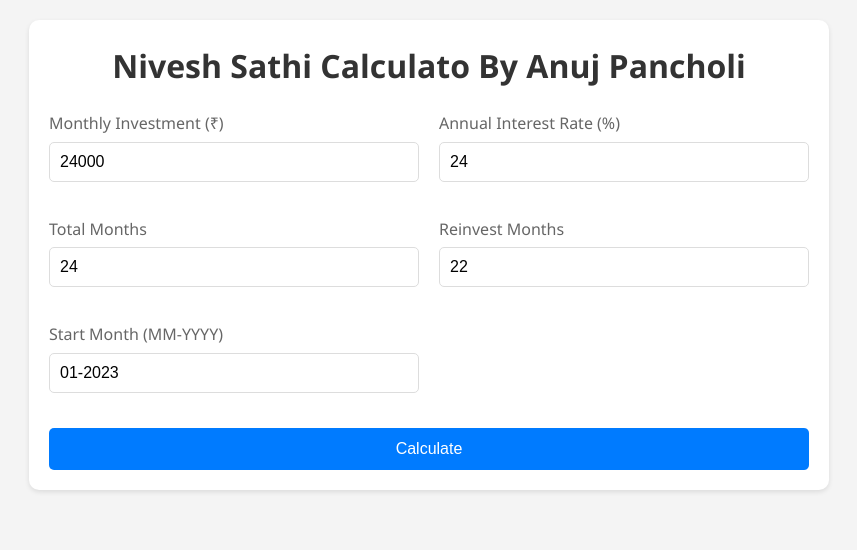
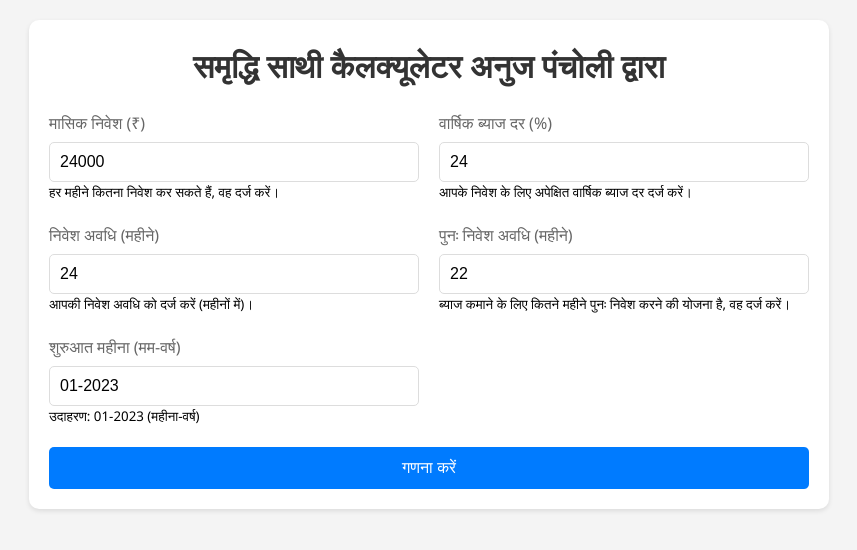
Before and after one commit to AnujPancholiGithub/nivesh-sathi, a React (Vite) app: page / in a window 1280 px wide. Shown: the top 550 px of the page, without its empty margins (211-1068 px from the left). Built offline with nearby package versions, Linux system fonts and the light colour scheme.

Commit message:
jivan_sathi_compund_cal_for_my_mom

```diff
--- a/src/App.css
+++ b/src/App.css
@@ -1,3 +1,4 @@
+/* Reset and base styles */
 * {
   box-sizing: border-box;
   margin: 0;
@@ -11,11 +12,13 @@ body {
   padding: 20px;
 }
 
+/* Container for the app */
 .app {
-  max-width: 600px;
+  max-width: 800px;
   margin: 0 auto;
 }
 
+/* Styling for cards */
 .card {
   background: #fff;
   border-radius: 10px;
@@ -24,6 +27,7 @@ body {
   box-shadow: 0 2px 5px rgba(0, 0, 0, 0.1);
 }
 
+/* Heading styles */
 h1 {
   text-align: center;
   margin-bottom: 20px;
@@ -35,29 +39,31 @@ h2 {
   color: #444;
 }
 
+/* Form styles */
 form {
+  display: grid;
+  gap: 20px;
+}
+
+/* Input group styles */
+.input-group {
   display: flex;
   flex-direction: column;
 }
 
-.input-group {
-  margin-bottom: 15px;
-}
-
 label {
-  display: block;
   margin-bottom: 5px;
   color: #666;
 }
 
 input {
-  width: 100%;
   padding: 10px;
   border: 1px solid #ddd;
   border-radius: 5px;
   font-size: 16px;
 }
 
+/* Button styles */
 button {
   background-color: #007bff;
   color: #fff;
@@ -73,12 +79,16 @@ button:hover {
   background-color: #0056b3;
 }
 
+/* Results section styles */
 .results {
   margin-top: 30px;
 }
 
+/* Summary card styles */
 .summary {
   background-color: #e9ecef;
+  padding: 20px;
+  border-radius: 10px;
   margin-bottom: 30px;
 }
 
@@ -86,7 +96,12 @@ button:hover {
   margin-bottom: 10px;
 }
 
+/* Individual result card styles */
 .result-card {
+  background-color: #fff;
+  padding: 15px;
+  border-radius: 8px;
+  box-shadow: 0 2px 5px rgba(0, 0, 0, 0.1);
   margin-bottom: 15px;
 }
 
@@ -99,15 +114,10 @@ button:hover {
   margin-bottom: 5px;
 }
 
+/* Responsive design for tablets and larger screens */
 @media (min-width: 768px) {
-  .app {
-    max-width: 800px;
-  }
-
   form {
-    display: grid;
-    grid-template-columns: 1fr 1fr;
-    gap: 20px;
+    grid-template-columns: repeat(2, 1fr);
   }
 
   button {
--- a/src/App.jsx
+++ b/src/App.jsx
@@ -18,7 +18,7 @@ function App() {
     const [month, year] = startMonth.split('-');
     const startDate = new Date(year, month - 1);
 
-    for (let month = 1; month <= totalMonths; month++) {
+    for (let month = 0; month <= totalMonths; month++) {
       const currentDate = new Date(startDate.getFullYear(), startDate.getMonth() + month - 1);
       const interest = principal * monthlyRate;
       const principalStart = principal;
@@ -31,7 +31,7 @@ function App() {
 
       newResults.push({
         month,
-        date: currentDate.toLocaleString('default', { month: 'short' }) + '-' + currentDate.getFullYear(),
+        date: currentDate.toLocaleString('default', { month: 'short' }) + ' ' + currentDate.getFullYear(),
         principalStart,
         interest,
         investment: monthlyInvestment,
@@ -51,10 +51,10 @@ function App() {
   return (
     <div className="app">
       <div className="card">
-        <h1>Nivesh Sathi Calculato By Anuj Pancholi</h1>
+        <h1>समृद्धि साथी कैलक्यूलेटर अनुज पंचोली द्वारा</h1>
         <form onSubmit={calculateInvestment}>
           <div className="input-group">
-            <label htmlFor="monthlyInvestment">Monthly Investment (₹)</label>
+            <label htmlFor="monthlyInvestment">मासिक निवेश (₹)</label>
             <input
               id="monthlyInvestment"
               type="number"
@@ -62,10 +62,11 @@ function App() {
               onChange={(e) => setMonthlyInvestment(Number(e.target.value))}
               required
             />
+            <small className="info">हर महीने कितना निवेश कर सकते हैं, वह दर्ज करें।</small>
           </div>
 
           <div className="input-group">
-            <label htmlFor="annualRate">Annual Interest Rate (%)</label>
+            <label htmlFor="annualRate">वार्षिक ब्याज दर (%)</label>
             <input
               id="annualRate"
               type="number"
@@ -73,10 +74,11 @@ function App() {
               onChange={(e) => setAnnualRate(Number(e.target.value))}
               required
             />
+            <small className="info">आपके निवेश के लिए अपेक्षित वार्षिक ब्याज दर दर्ज करें।</small>
           </div>
 
           <div className="input-group">
-            <label htmlFor="totalMonths">Total Months</label>
+            <label htmlFor="totalMonths">निवेश अवधि (महीने)</label>
             <input
               id="totalMonths"
               type="number"
@@ -84,10 +86,11 @@ function App() {
               onChange={(e) => setTotalMonths(Number(e.target.value))}
               required
             />
+            <small className="info">आपकी निवेश अवधि को दर्ज करें (महीनों में)।</small>
           </div>
 
           <div className="input-group">
-            <label htmlFor="reinvestMonths">Reinvest Months</label>
+            <label htmlFor="reinvestMonths">पुनः निवेश अवधि (महीने)</label>
             <input
               id="reinvestMonths"
               type="number"
@@ -95,10 +98,11 @@ function App() {
               onChange={(e) => setReinvestMonths(Number(e.target.value))}
               required
             />
+            <small className="info">ब्याज कमाने के लिए कितने महीने पुनः निवेश करने की योजना है, वह दर्ज करें।</small>
           </div>
 
           <div className="input-group">
-            <label htmlFor="startMonth">Start Month (MM-YYYY)</label>
+            <label htmlFor="startMonth">शुरुआत महीना (मम-वर्ष)</label>
             <input
               id="startMonth"
               type="text"
@@ -107,29 +111,30 @@ function App() {
               pattern="\d{2}-\d{4}"
               required
             />
+            <small className="info">उदाहरण: 01-2023 (महीना-वर्ष)</small>
           </div>
 
-          <button type="submit">Calculate</button>
+          <button type="submit">गणना करें</button>
         </form>
       </div>
 
       {results.length > 0 && (
         <div className="results">
           <div className="card summary">
-            <h2>Summary</h2>
-            <p><strong>Total Investment:</strong><br />₹{summary.totalAmount.toFixed(2)}</p>
-            <p><strong>Interest (last 2 months):</strong><br />₹{summary.interestLastTwoMonths.toFixed(2)}</p>
-            <p><strong>Grand Total:</strong><br />₹{summary.grandTotal.toFixed(2)}</p>
+            <h2>सारांश</h2>
+            <p><strong>कुल निवेश:</strong><br />₹{summary.totalAmount.toFixed(2)}</p>
+            <p><strong>ब्याज कमाया (पिछले 2 महीने):</strong><br />₹{summary.interestLastTwoMonths.toFixed(2)}</p>
+            <p><strong>कुल राशि:</strong><br />₹{summary.grandTotal.toFixed(2)}</p>
           </div>
 
-          <h2>Monthly Breakdown</h2>
+          <h2>मासिक विवरण</h2>
           {results.map((row, index) => (
             <div key={index} className="card result-card">
-              <h3>{row.date} (Month {row.month})</h3>
-              <p><strong>Principal Start:</strong> ₹{row.principalStart.toFixed(2)}</p>
-              <p><strong>Interest:</strong> ₹{row.interest.toFixed(2)}</p>
-              <p><strong>Investment:</strong> ₹{row.investment.toFixed(2)}</p>
-              <p><strong>Principal End:</strong> ₹{row.principalEnd.toFixed(2)}</p>
+              <h3>{row.date} (महीना {row.month})</h3>
+              <p><strong>प्रारंभिक राशि:</strong> ₹{row.principalStart.toFixed(2)}</p>
+              <p><strong>ब्याज कमाया:</strong> ₹{row.interest.toFixed(2)}</p>
+              <p><strong>निवेश:</strong> ₹{row.investment.toFixed(2)}</p>
+              <p><strong>अंतिम राशि:</strong> ₹{row.principalEnd.toFixed(2)}</p>
             </div>
           ))}
         </div>
```
